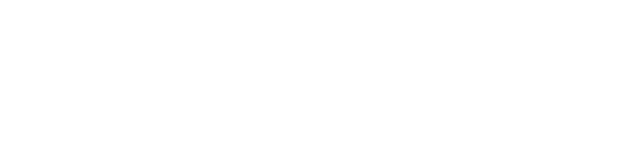
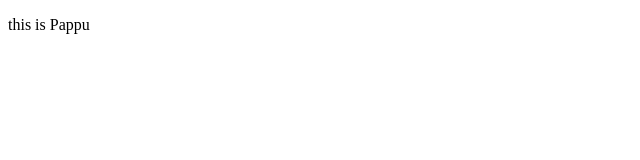
Before and after one commit to pappusaha/project-2, a plain HTML site: page index.html in a window 1280 px wide. Shown: the whole page, without its empty margins (0-640 px from the left). Drawn offline with Linux system fonts and the light colour scheme.

Commit message:
added a p tag

```diff
--- a/index.html
+++ b/index.html
@@ -6,6 +6,8 @@
     <title>Document</title>
 </head>
 <body>
+    <p> this is Pappu</p>
+</body>
 
-</body>
+
 </html>
```
